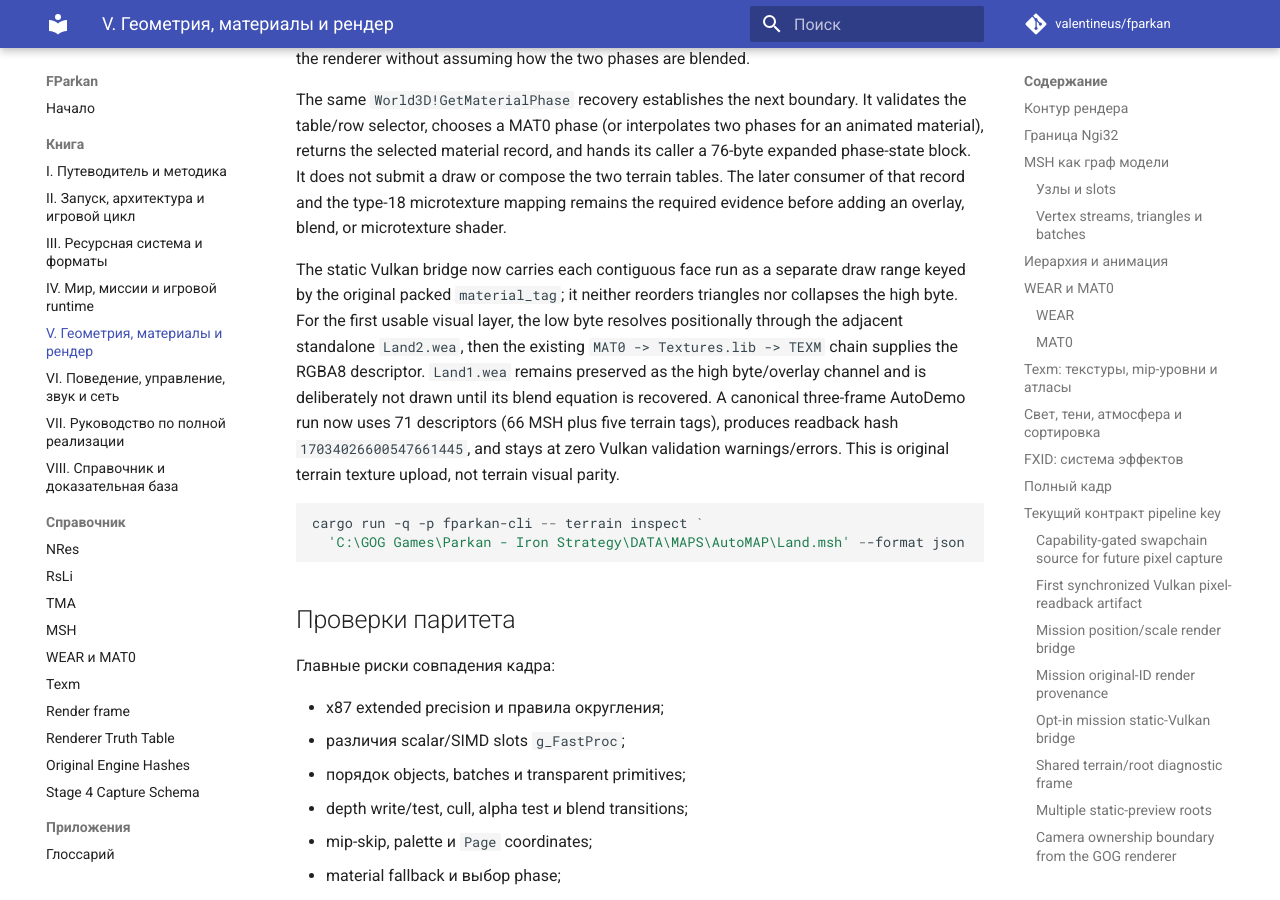
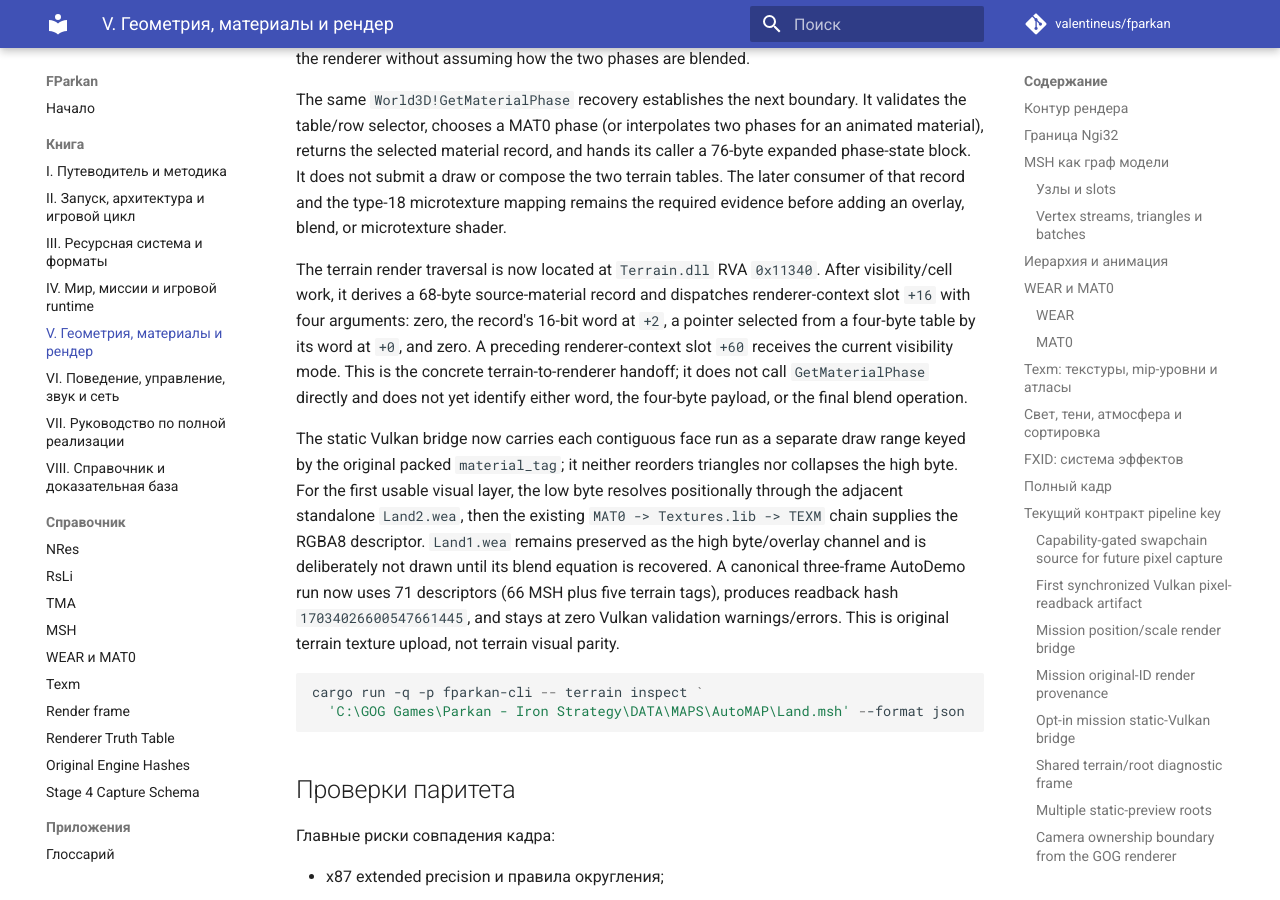
Before and after one commit to valentineus/fparkan, an MkDocs documentation site: the page built from docs/tomes/05-render.md, in a window 1280 px wide and 900 px high, scrolled down 33054 px. Built offline with MkDocs 1.6.1 and Material for MkDocs 9.7.7, drawn with Linux system fonts in a browser that asks for light colours; comment, search, counter and statistics services are not loaded.

Commit message:
docs(terrain): trace renderer material handoff

```diff
--- a/docs/tomes/05-render.md
+++ b/docs/tomes/05-render.md
@@ -1572,6 +1572,15 @@ hands its caller a 76-byte expanded phase-state block. It does not submit a
 draw or compose the two terrain tables. The later consumer of that record and
 the type-18 microtexture mapping remains the required evidence before adding
 an overlay, blend, or microtexture shader.
+
+The terrain render traversal is now located at `Terrain.dll` RVA `0x11340`.
+After visibility/cell work, it derives a 68-byte source-material record and
+dispatches renderer-context slot `+16` with four arguments: zero, the record's
+16-bit word at `+2`, a pointer selected from a four-byte table by its word at
+`+0`, and zero. A preceding renderer-context slot `+60` receives the current
+visibility mode. This is the concrete terrain-to-renderer handoff; it does not
+call `GetMaterialPhase` directly and does not yet identify either word, the
+four-byte payload, or the final blend operation.
 
 The static Vulkan bridge now carries each contiguous face run as a separate
 draw range keyed by the original packed `material_tag`; it neither reorders
```
